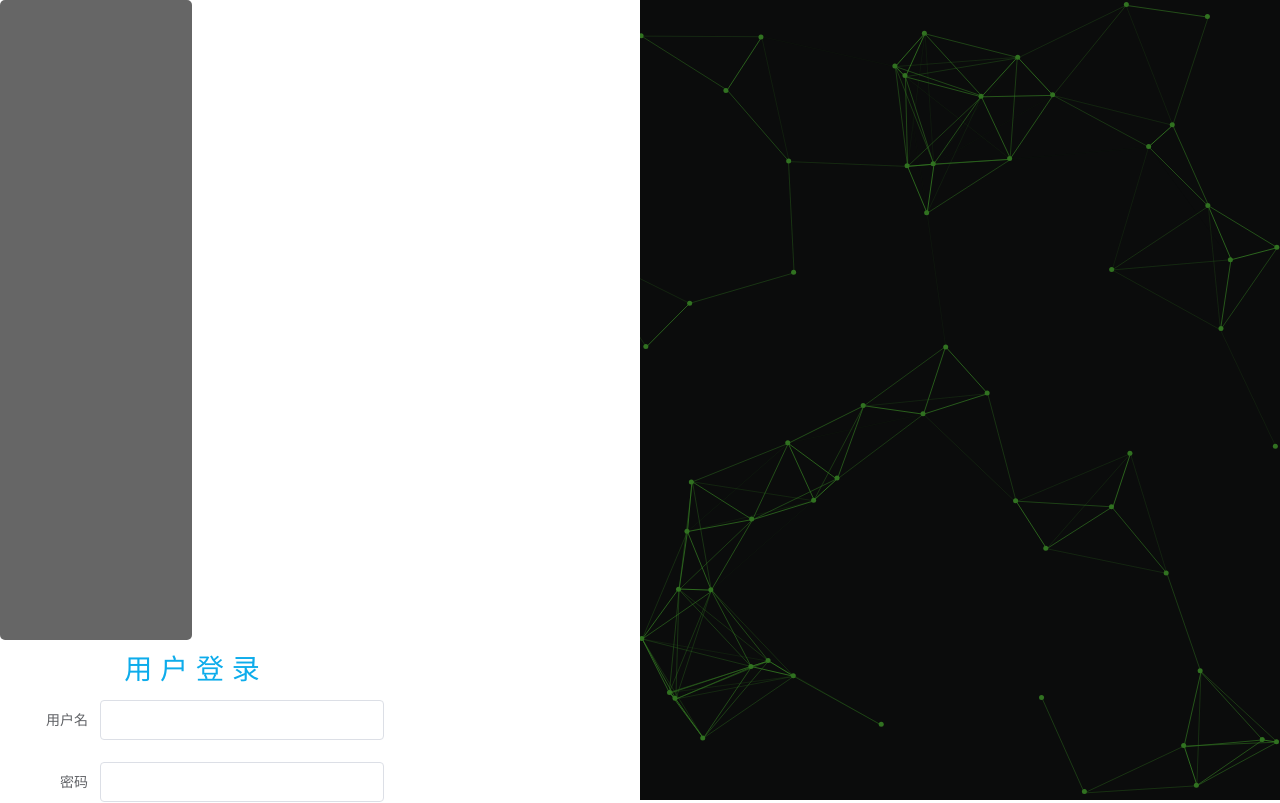
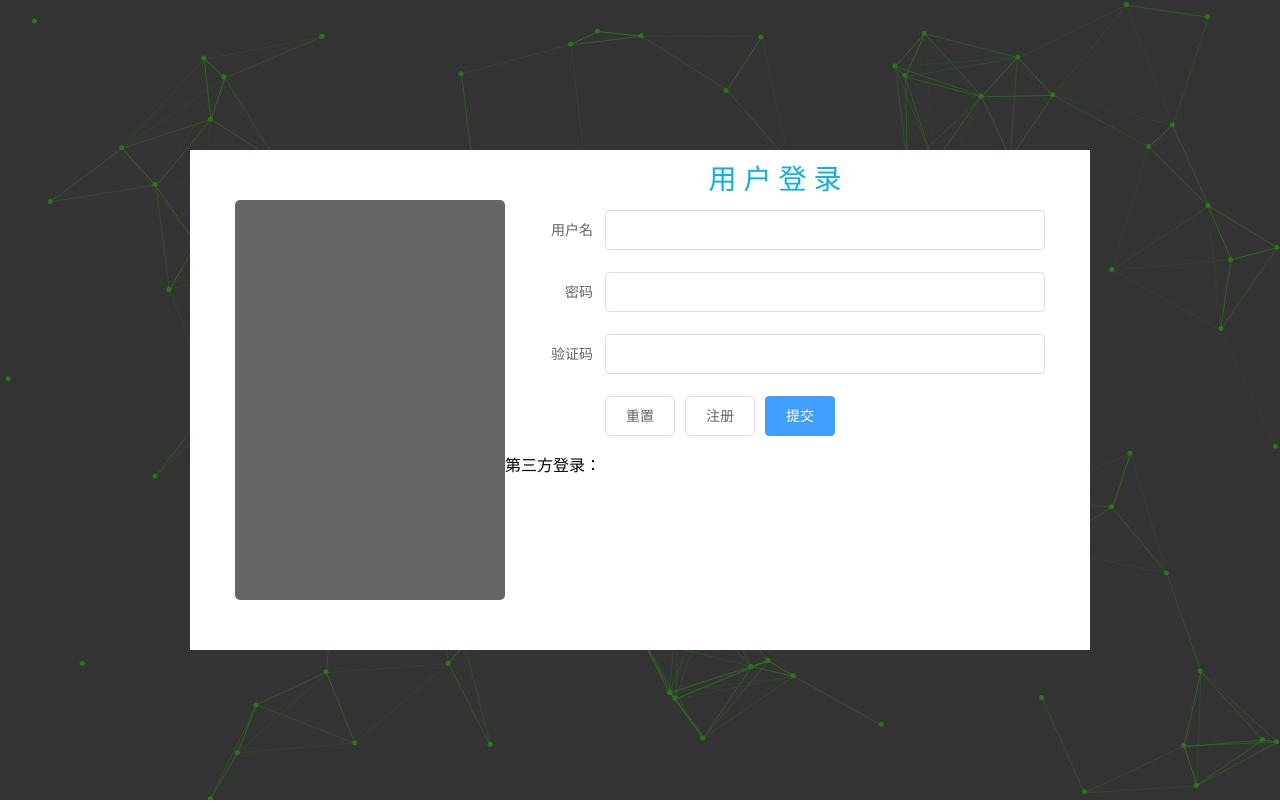
Before and after one commit to uuuvvv/ape-backpack-uv2, a Vue app: page /#/login in a window 1280 px wide. Shown: the top 803 px of the page. Built offline with nearby package versions, Linux system fonts and the light colour scheme.

Commit message:
更新部分样式代码

```diff
--- a/package.json
+++ b/package.json
@@ -4,7 +4,7 @@
   "private": true,
   "scripts": {
     "serve": "vue-cli-service serve",
-    "dev": "vue-cli-service serve",
+    "dev": "vue-cli-service serve --open",
     "build": "vue-cli-service build",
     "lint": "vue-cli-service lint"
   },
--- a/src/App.vue
+++ b/src/App.vue
@@ -1,6 +1,6 @@
 <template>
-  <div id="app">
-    <div class="app-content">
+  <div id="app" class="app-wrapper cc-over-scroll">
+    <div class="app-content cc-over-scroll">
     <router-view></router-view>
     </div>
     <div class="app-bg">
@@ -20,14 +20,17 @@ export default {
 }
 </script>
 <style lang="scss">
-#app {
-  width: 100%;
-  height: 100vh;
-  background-color: rgb(11, 12, 12);
-  min-width: 1100px;
+@import '@/assets/css/common.css';
+.app-wrapper {
+  @include sm-whbc($w:100vw,$h:100vh,$bc:$sc-33);
   .app-content{
-    position: relative;
-    z-index: 999;
+    @include sm-whbc($w:100%,$h:100%);
+    @include sm-ptrbl($p:absolute,$t:0,$l:0,$zi:99);
+    min-width: 1100px;
+  }
+  .app-bg{
+    @include sm-whbc($w:100%,$h:100%);
+    @include sm-ptrbl($p:absolute,$t:0,$l:0);
   }
 }
 </style>
--- a/src/assets/css/common.css
+++ b/src/assets/css/common.css
@@ -38,3 +38,13 @@
   justify-content: center;
   align-items: center;
 }
+
+/* 隐藏滚动条 */
+.cc-over-scroll{
+  scrollbar-width: none; /* firefox */
+  -ms-overflow-style: none; /* IE 10+ */
+
+}
+.cc-over-scroll::-webkit-scrollbar {
+  display: none; /* Chrome Safari */
+}
--- a/src/assets/scss/color.scss
+++ b/src/assets/scss/color.scss
@@ -1,5 +1,7 @@
 // 普通16进制颜色 ---‘sc-’+前（1/2/3）位
 $sc-ff:#fff;
+$sc-33:#333;
+$sc-66:#666;
 
 // rgb ---‘sc-r’
 $sc-r13: rgb(13, 172, 235);
--- a/src/assets/scss/common.scss
+++ b/src/assets/scss/common.scss
@@ -9,3 +9,10 @@
   overflow:hidden;
   text-overflow: ellipsis;
 }
+
+@mixin co-po-trans{
+  position: absolute;
+  top: 50%;;
+  left: 50%;
+  transform: translate(-50%,-50%);
+}
--- a/src/assets/scss/mixins.scss
+++ b/src/assets/scss/mixins.scss
@@ -1,5 +1,6 @@
+@import './color.scss';
 // 字体大小、颜色、加粗、字体
-@mixin sm-font($a,$b,$c,$d) {
+@mixin sm-font($a,$b: 400,$c:$sc-33,$d:'黑体') {
   font-size: $a;
   font-weight: $b;
   color: $c;
@@ -11,7 +12,11 @@
   height: $h;
   background-color: $bc;
 }
-
+// 宽、高、背景色
+@mixin sm-wh($w,$h) {
+  width: $w;
+  height: $h;
+}
 // 定位 上右下左
 @mixin sm-ptrbl($p,$t: auto,$r: auto,$b: auto,$l: auto,$zi:auto){
   position: $p;
--- a/src/views/login/index.vue
+++ b/src/views/login/index.vue
@@ -126,42 +126,25 @@ export default {
 </script>
 
 <style lang="scss" scoped>
-$lc1: rgb(13, 172, 235);
 .l-wrapper {
+   @include sm-whbc($w:100%,$h:100%);
   .login-content {
-    @include sm-whbc($w:100vw,$h:100vh);
-    min-width: 1000px;
+    @include sm-whbc($w:100%,$h:100%);
+   position: relative;
     .login-box {
-      @include sm-whbc(50%,100%,#fff);
-      // width: 50%;
-      // height: 100vh;
-      // background-color: $sc-ff;
-      // position: absolute;
-      // top: 50%;
-      // left: 50%;
-      // z-index: 999;
-      // transform: translate(-50%, -50%);
-      // border-radius: 10px;
-      // box-sizing: border-box;
-      // display: flex;
-      // justify-content: space-around;
-      // align-items: center;
-      // padding: 20px;
+      @include sm-whbc(900px,500px,$sc-ff);
+      @include co-flexcc;
+      @include co-po-trans;
       .l-con {
-        height: 80%;
-        width: 30%;
-        background: #666;
+        @include sm-whbc($w:30%,$h:80%,$bc:$sc-66);
         border-radius: 5px;
       }
       .r-con {
-        height: 100%;
-        width: 60%;
+        @include sm-whbc($w:60%,$h:100%);
         border-radius: 5px;
         .l-title {
-          font-size: 28px;
-          color: $lc1;
-          width: 100%;
-          height: 60px;
+          @include sm-wh(100%,60px);
+          @include sm-font($a:28px,$c:$sc-r13);
           text-align: center;
           line-height: 60px;
         }
```
